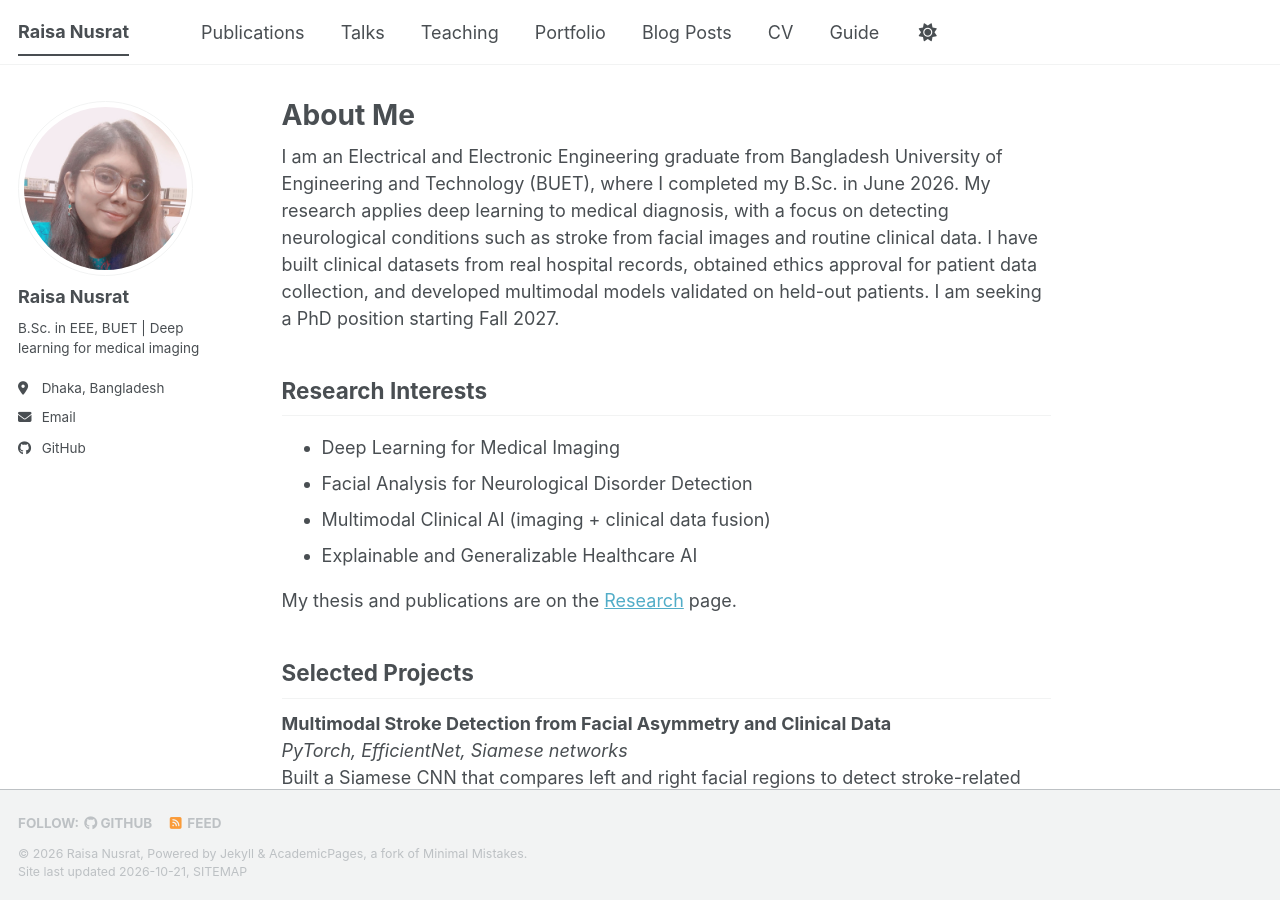
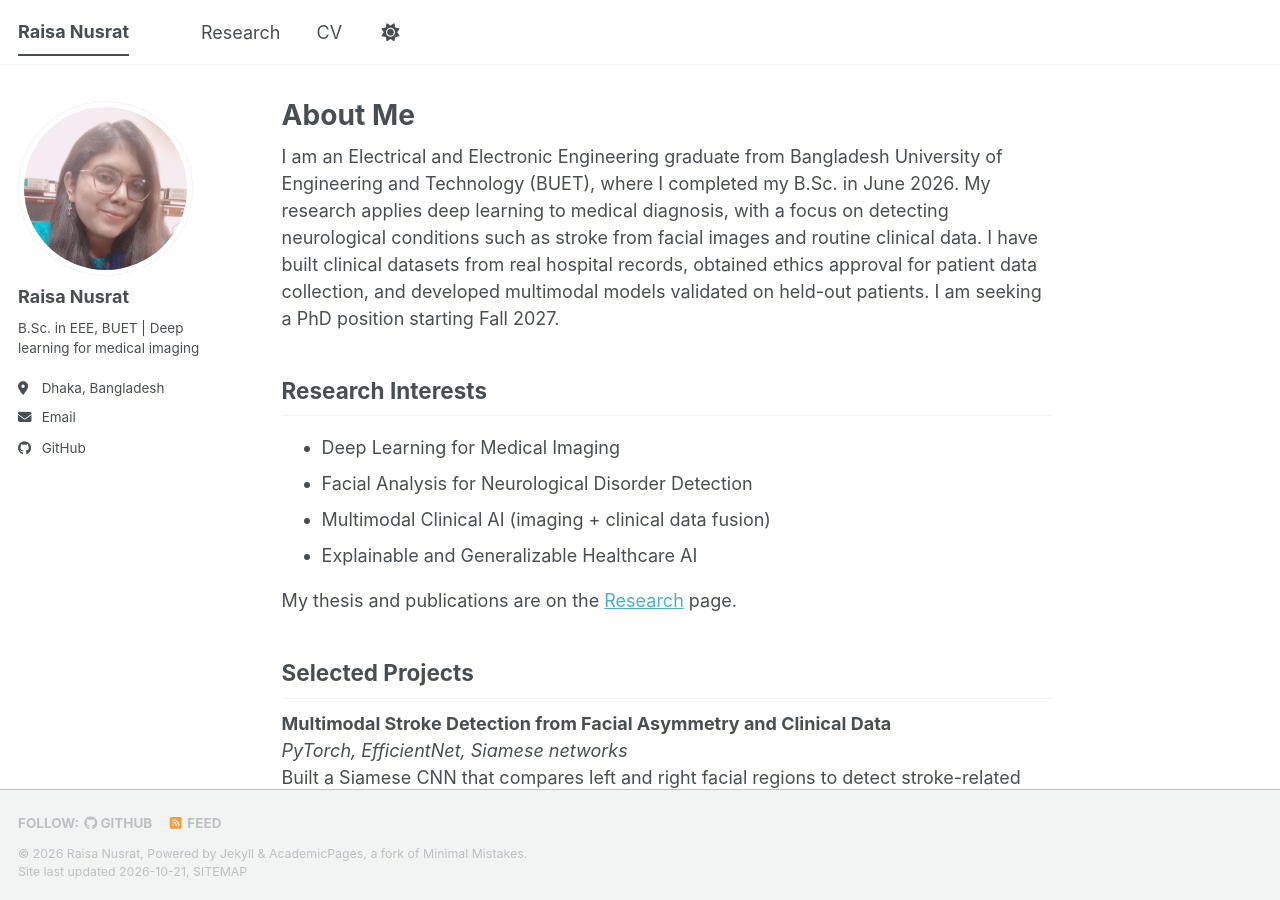
Before and after one commit to raisa-nusrat/raisa-nusrat.github.io, a Jekyll site: the page built from _pages/about.md, in a window 1280 px wide and 900 px high. Built offline with Jekyll 4.4.1, drawn with Linux system fonts in a browser that asks for light colours; a style sheet for code colours, icons or effects is not loaded.

Commit message:
Add files via upload

```diff
--- a/_data/navigation.yml
+++ b/_data/navigation.yml
@@ -8,23 +8,11 @@
 #      Markdown formatted page while the second is generated using JSON.
 
 main:
-  - title: "Publications"
-    url: /publications/
-
-  - title: "Talks"
-    url: /talks/
-
-  - title: "Teaching"
-    url: /teaching/
-
-  - title: "Portfolio"
-    url: /portfolio/
-
-  - title: "Blog Posts"
-    url: /year-archive/
+  - title: "Research"
+    url: /research/
 
   - title: "CV"
-    url: /cv/
+    url: /files/Raisa_Nusrat_CV.pdf
 
-  - title: "Guide"
-    url: /markdown/
+  # - title: "CV"
+  #   url: /cv-json/
```
